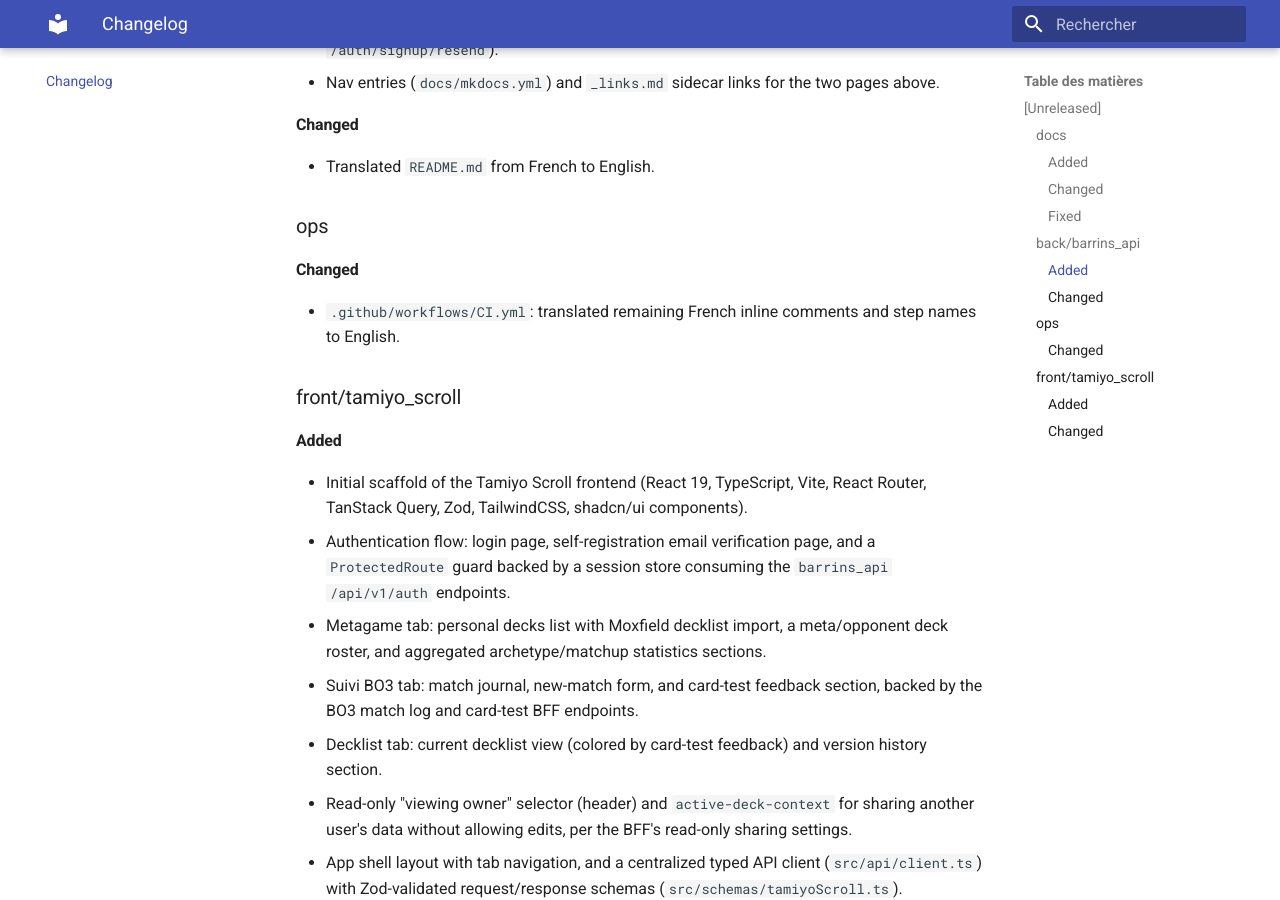
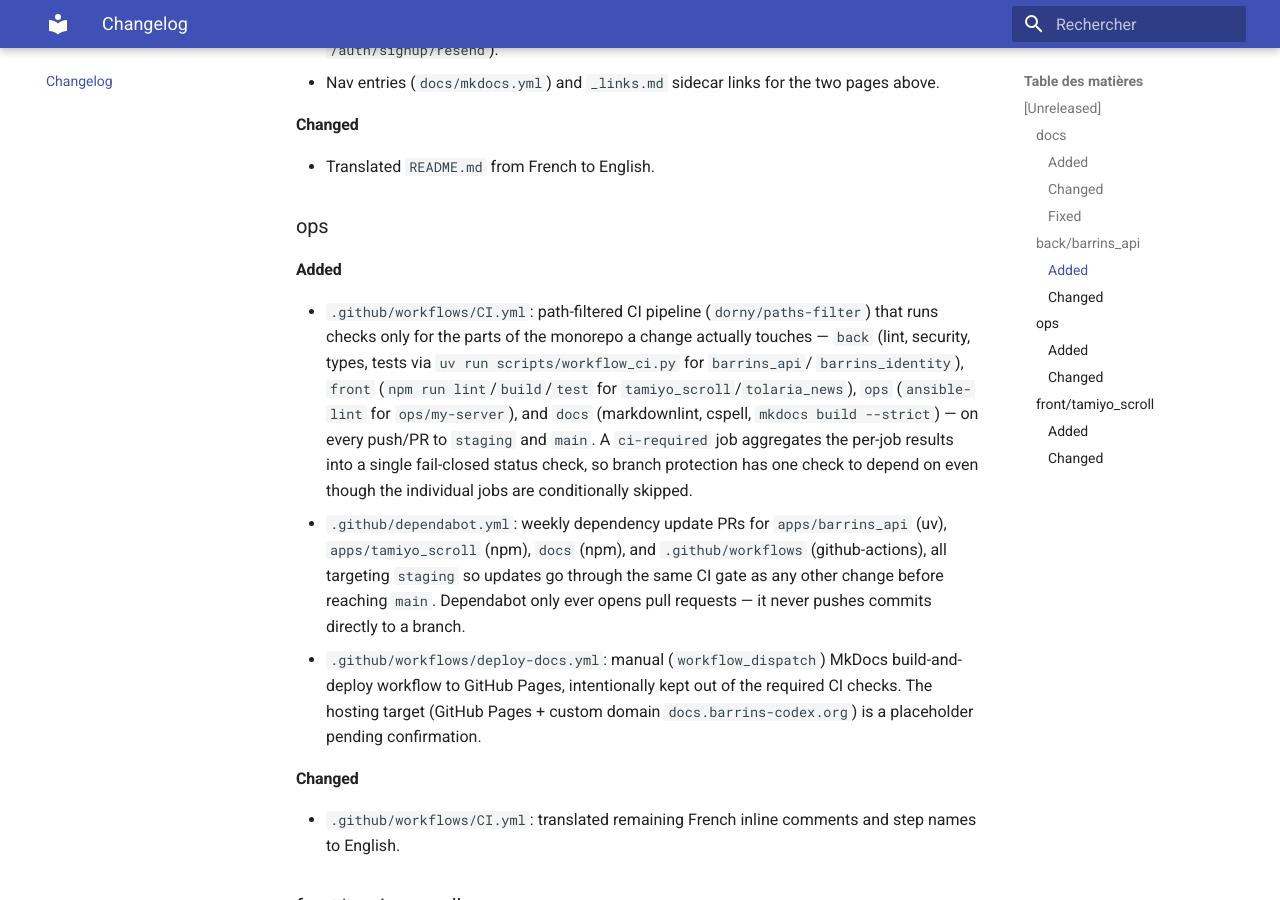
Before and after one commit to Spigushe/barrins-project, an MkDocs documentation site: the page built from docs/content/CHANGELOG.md, in a window 1280 px wide and 900 px high, scrolled down 2487 px. Built offline with MkDocs 1.6.1 and Material for MkDocs 9.7.7, drawn with Linux system fonts in a browser that asks for light colours.

Commit message:
feat(ops): add CI pipeline, Dependabot, and manual docs deploy workflow (#4)
* feat: add CI workflow for automated testing and linting across multiple apps

* feat: add Dependabot configuration for automated dependency updates

* feat: add path-filtered CI pipeline and Dependabot configuration for improved automation

```diff
--- a/docs/content/CHANGELOG.md
+++ b/docs/content/CHANGELOG.md
@@ -116,6 +116,31 @@ sub-repos with actual changes appear in a given release.
 
 ### ops
 
+#### Added
+
+- `.github/workflows/CI.yml`: path-filtered CI pipeline
+  (`dorny/paths-filter`) that runs checks only for the parts of the
+  monorepo a change actually touches — `back` (lint, security, types,
+  tests via `uv run scripts/workflow_ci.py` for `barrins_api`/
+  `barrins_identity`), `front` (`npm run lint`/`build`/`test` for
+  `tamiyo_scroll`/`tolaria_news`), `ops` (`ansible-lint` for
+  `ops/my-server`), and `docs` (markdownlint, cspell, `mkdocs build
+  --strict`) — on every push/PR to `staging` and `main`. A
+  `ci-required` job aggregates the per-job results into a single
+  fail-closed status check, so branch protection has one check to
+  depend on even though the individual jobs are conditionally skipped.
+- `.github/dependabot.yml`: weekly dependency update PRs for
+  `apps/barrins_api` (uv), `apps/tamiyo_scroll` (npm), `docs` (npm),
+  and `.github/workflows` (github-actions), all targeting `staging` so
+  updates go through the same CI gate as any other change before
+  reaching `main`. Dependabot only ever opens pull requests — it never
+  pushes commits directly to a branch.
+- `.github/workflows/deploy-docs.yml`: manual (`workflow_dispatch`)
+  MkDocs build-and-deploy workflow to GitHub Pages, intentionally kept
+  out of the required CI checks. The hosting target (GitHub Pages +
+  custom domain `docs.barrins-codex.org`) is a placeholder pending
+  confirmation.
+
 #### Changed
 
 - `.github/workflows/CI.yml`: translated remaining French inline comments
```
Also changed, not shown: 2 other files.
